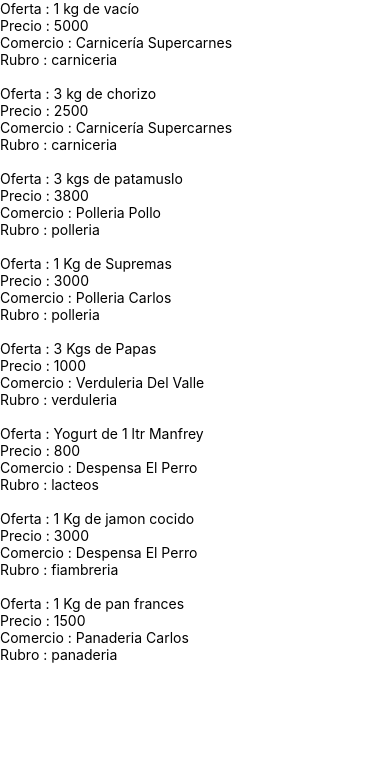
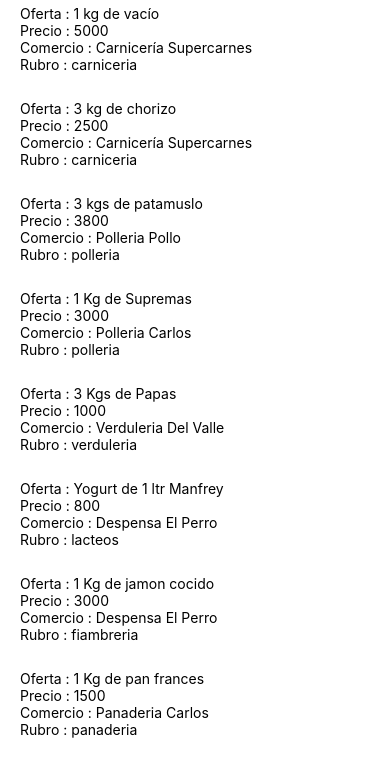
Before and after one commit to GonzaS89/lopediloteni, a React Native app: screen / in a window 390 px wide. Shown: the top 776 px of the page. Built offline with nearby package versions, Linux system fonts and the light colour scheme.

Commit message:
practicando

```diff
--- a/src/componentes/RepositorioItem.jsx
+++ b/src/componentes/RepositorioItem.jsx
@@ -3,7 +3,8 @@
 
 const RepositorioItem =  (props) => (
 
-    <View key={props.id}>
+    <View key={props.id}
+    style={{padding : 20,paddingBottom : 5, paddingTop : 5}}>
         <Text>Oferta : {props.nombre}</Text>
         <Text>Precio : {props.precio}</Text>
         <Text>Comercio : {props.comercio}</Text>
```
